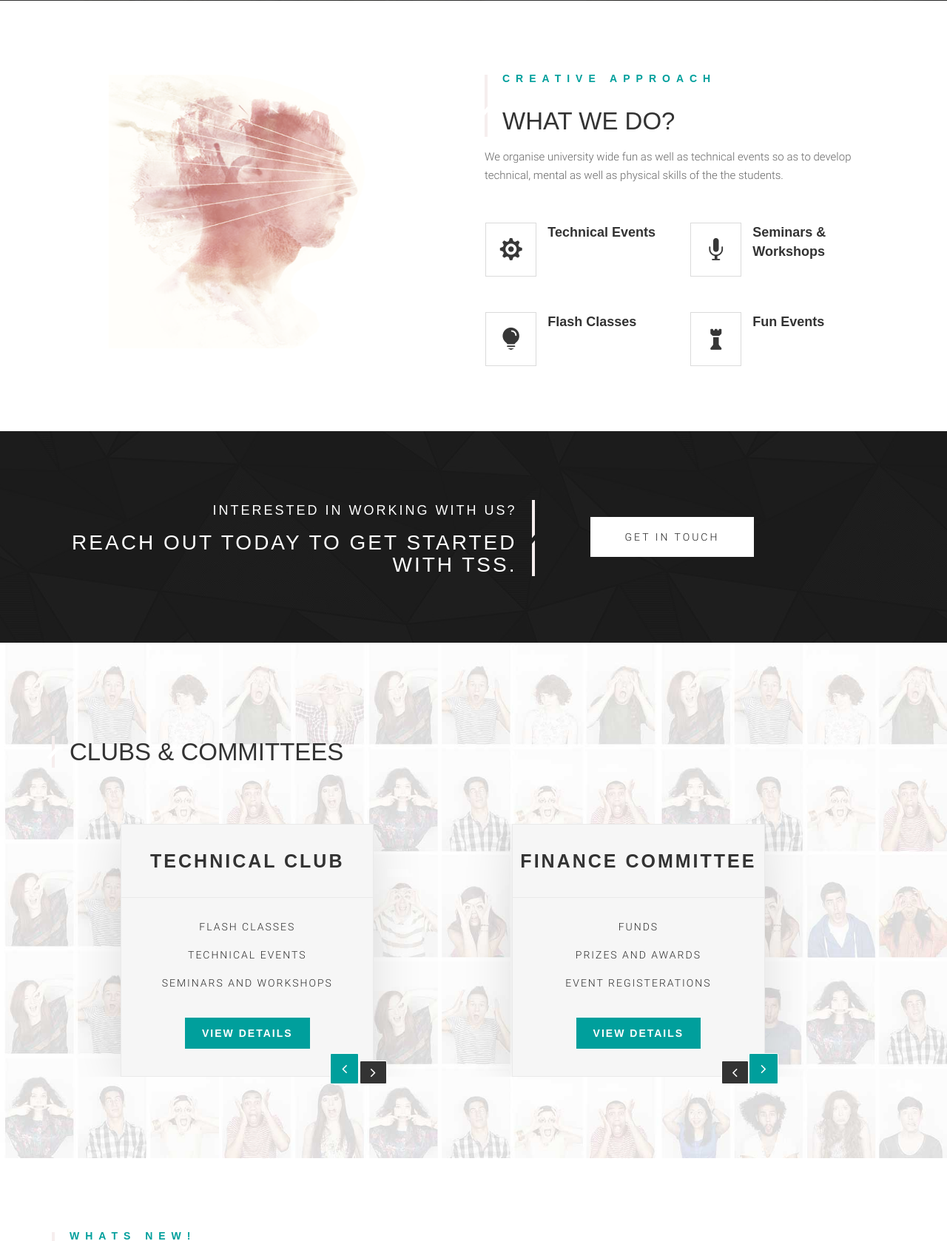
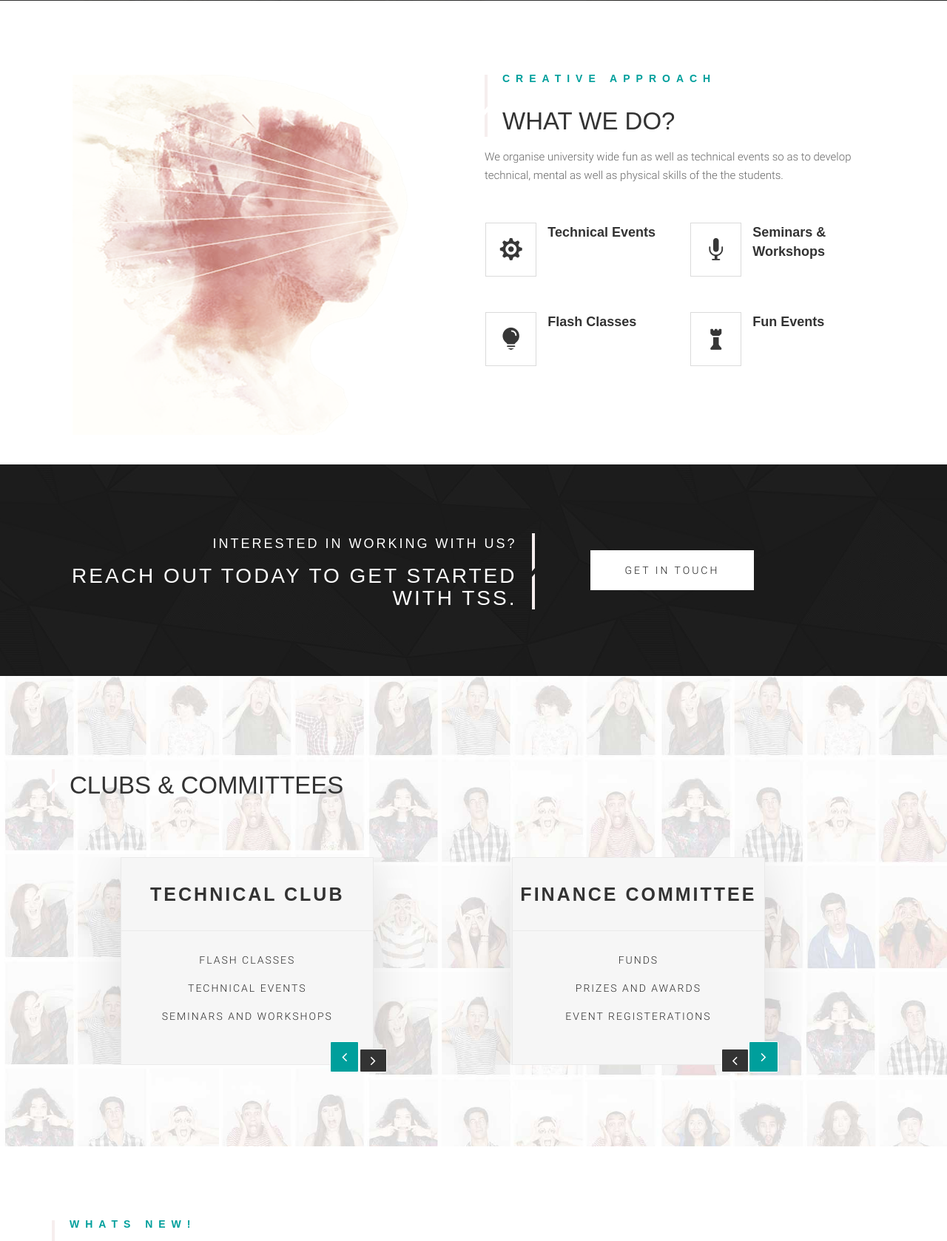
Before and after one commit to tssgndu/tssgndu.github.io, a PHP site: page /home.html in a window 1280 px wide. Shown: the part 2520-4198 px from the top of the page at 74% size. Run offline with PHP 8.4, Linux system fonts and the light colour scheme; some libraries are stand-ins or nearby versions; some web fonts are replaced.

Commit message:
fixed WHAT WE DO section and the CLUB section.

```diff
--- a/css/responsive.css
+++ b/css/responsive.css
@@ -32,7 +32,7 @@
     width: 425px;
 }
 .otherShot img {
-    display: none;
+    /*display: none;*/
 }
 /*----------------------------
   6. Work Section
--- a/home.html
+++ b/home.html
@@ -418,8 +418,8 @@
 												<li>Flash Classes</li>
 												<li>Technical Events</li>
 												<li>Seminars and Workshops</li>
-											</ul>
-											<a class="btn btn-chos hvr-bounce-to-left" href="#" title="Buy Now">View Details</a>
+											</ul><br>
+											<!-- <a class="btn btn-chos hvr-bounce-to-left" href="#" title="Buy Now">View Details</a> -->
 	                                    </div><!--/ pricing-box 1 -->
 	                                </div>
 	                            </div>
@@ -435,8 +435,8 @@
 												<li>Extempore</li>
 												<li>Group Discussions</li>
 												<li>Communication Skills</li>
-											</ul>
-											<a class="btn btn-chos hvr-bounce-to-left" href="#" title="Buy Now">View Details</a>
+											</ul><br>
+											<!-- <a class="btn btn-chos hvr-bounce-to-left" href="#" title="Buy Now">View Details</a> -->
 	                                    </div><!--/ pricing-box 2 -->
 	                                </div>
 	                            </div>
@@ -451,8 +451,8 @@
 	                                        	<li>Notice Board</li>
 	                                        	<li>Event Posters</li>
 												<li>Festival Decorations</li>
-											</ul>
-											<a class="btn btn-chos hvr-bounce-to-left" href="#" title="Buy Now">View Details</a>
+											</ul><br>
+											<!-- <a class="btn btn-chos hvr-bounce-to-left" href="#" title="Buy Now">View Details</a> -->
 	                                    </div><!--/ pricing-box 3 -->
 	                                </div>
 	                            </div>
@@ -466,8 +466,8 @@
 												<li>Drama</li>
 												<li>Singing</li>
 												<li>Dancing</li>
-											</ul>
-											<a class="btn btn-chos hvr-bounce-to-left" href="#" title="Buy Now">Buy Now</a>
+											</ul><br>
+											<!-- <a class="btn btn-chos hvr-bounce-to-left" href="#" title="Buy Now">Buy Now</a> -->
 	                                    </div><!--/ pricing-box 3 -->
 	                                </div>
 	                            </div>
@@ -499,8 +499,8 @@
 	                                        	<li>Funds</li>
 												<li>Prizes and Awards</li>
 												<li>Event Registerations</li>
-											</ul>
-											<a class="btn btn-chos hvr-bounce-to-left" href="#" title="Buy Now">View Details</a>
+											</ul><br>
+											<!-- <a class="btn btn-chos hvr-bounce-to-left" href="#" title="Buy Now">View Details</a> -->
 	                                    </div><!--/ pricing-box 1 -->
 	                                </div>
 	                            </div>
@@ -515,8 +515,8 @@
 												<li>Mock Tests</li>
 												<li>Placements Drives</li>
 												<li>Group Discussions</li>
-											</ul>
-											<a class="btn btn-chos hvr-bounce-to-left" href="#" title="Buy Now">View Details</a>
+											</ul><br>
+											<!-- <a class="btn btn-chos hvr-bounce-to-left" href="#" title="Buy Now">View Details</a> -->
 	                                    </div><!--/ pricing-box 2 -->
 	                                </div>
 	                            </div>
@@ -531,8 +531,8 @@
 	                                        	<li>Regular Practice</li>
 												<li>Inter-Class Tournaments</li>
 												<li>Inter-Department Tournaments</li>
-											</ul>
-											<a class="btn btn-chos hvr-bounce-to-left" href="#" title="Buy Now">View Details</a>
+											</ul><br>
+											<!-- <a class="btn btn-chos hvr-bounce-to-left" href="#" title="Buy Now">View Details</a> -->
 	                                    </div><!--/ pricing-box 3 -->
 	                                </div>
 	                            </div>
```
Also changed, not shown: images/background/feature1.png.
